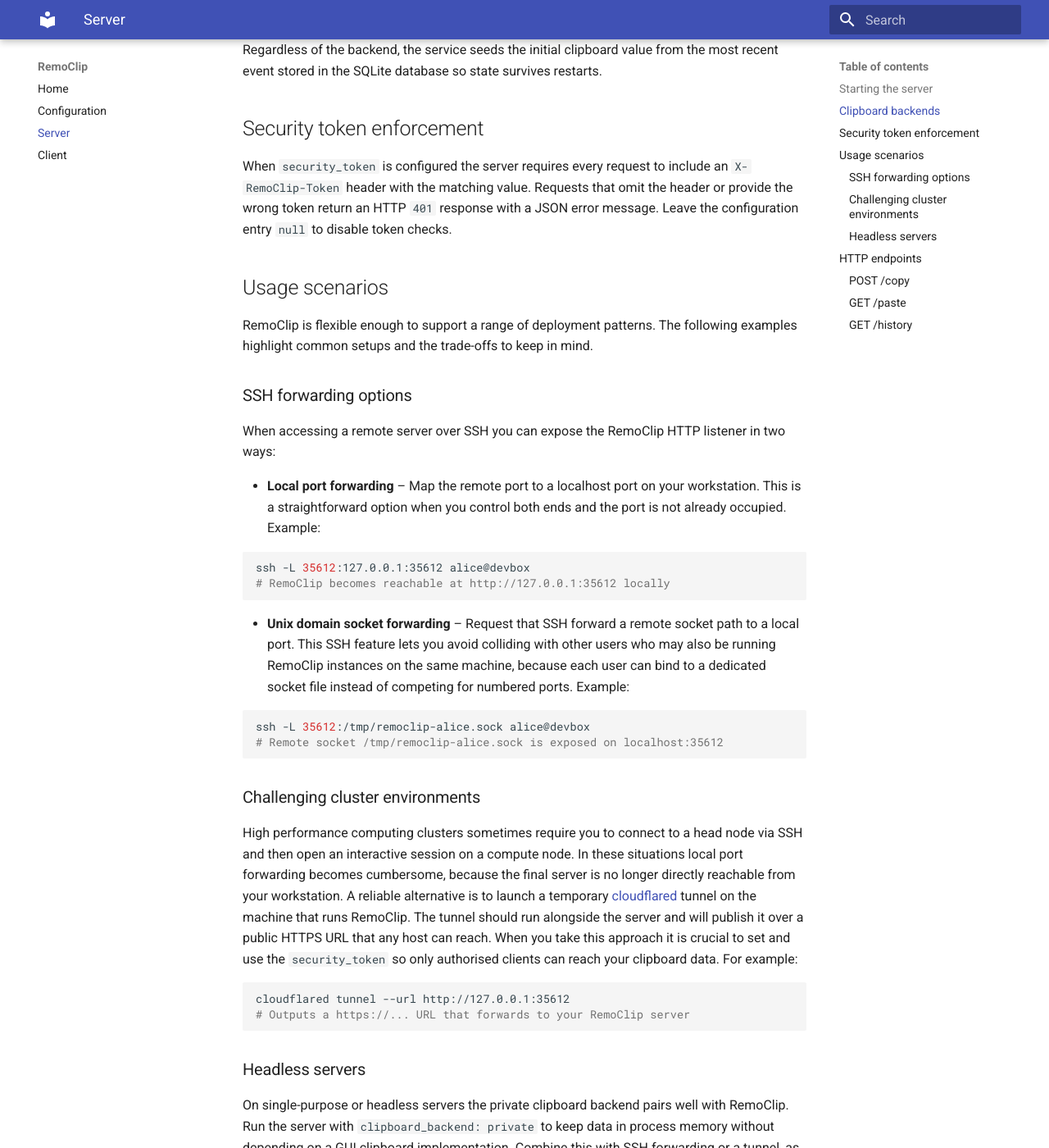
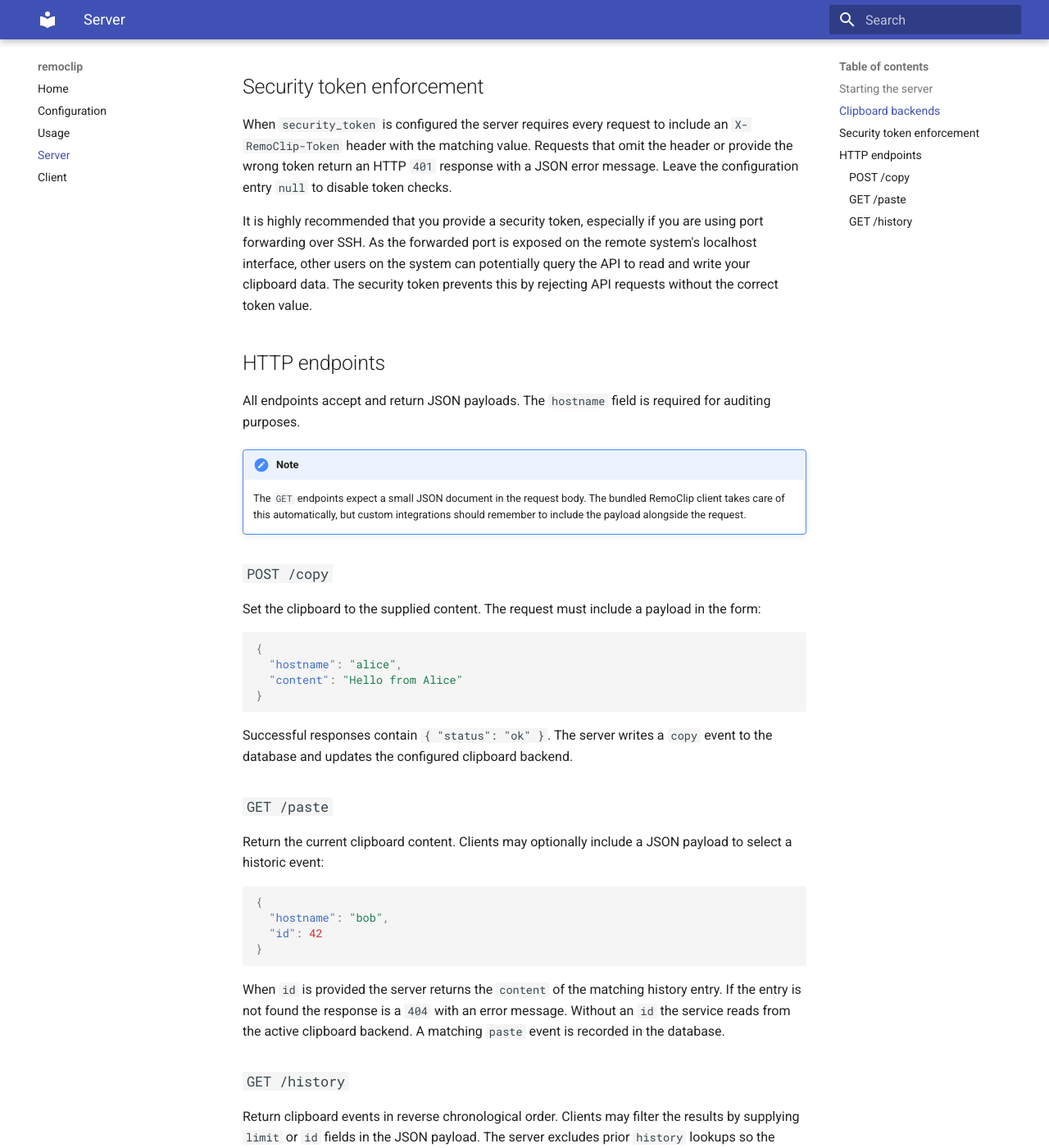
Before and after one commit to jeffjjohnston/remoclip, an MkDocs documentation site: the page built from docs/server.md, in a window 1280 px wide and 1400 px high, scrolled down 840 px. Shown: the whole window at 82% size. Built offline with MkDocs 1.6.1 and Material for MkDocs 9.7.7, drawn with Linux system fonts in a browser that asks for light colours; some of the changed text lies outside the part shown.

Commit message:
Docs update

````diff
--- a/docs/server.md
+++ b/docs/server.md
@@ -1,8 +1,6 @@
 # Server
 
-The `remoclip_server` entry point runs a Flask application that exposes a small
-HTTP API for clipboard operations. This page describes how to run the server,
-what each endpoint does, and how logging and persistence work.
+The `remoclip_server` provides a small HTTP API for clipboard operations. This page describes how to run the server, what each endpoint does, and how logging and persistence work.
 
 ## Starting the server
 
@@ -19,83 +17,25 @@
 ```
 
 Access logs are streamed to standard output using a structured format that
-includes the remote address, HTTP method, path, and response status. This makes
-it easy to spot failing requests in real time.
+includes the remote address, HTTP method, path, and response status.
 
 ## Clipboard backends
 
 The server initialises a clipboard backend when it starts:
 
 - **System backend** – integrates with the host clipboard via `pyperclip`. This
-  is selected when `clipboard_backend: system` and `pyperclip` is available.
-- **Private backend** – stores clipboard contents in memory. The server falls
-  back to this backend automatically when the system clipboard is unavailable
-  or when `clipboard_backend: private` is set.
+  is selected when the configuration specifies `server.clipboard_backend: system`.
+- **Private backend** – stores clipboard contents in memory when `clipboard_backend: private` is set. This can be useful when you run the server on a headless system with no GUI-provided clipboard.
 
-Regardless of the backend, the service seeds the initial clipboard value from
+With the prviate backend, the service seeds the initial clipboard value from
 the most recent event stored in the SQLite database so state survives restarts.
 
 ## Security token enforcement
 
-When `security_token` is configured the server requires every request to include
-an `X-RemoClip-Token` header with the matching value. Requests that omit the
-header or provide the wrong token return an HTTP `401` response with a JSON error
-message. Leave the configuration entry `null` to disable token checks.
+When `security_token` is configured the server requires every request to include an `X-RemoClip-Token` header with the matching value. Requests that omit the header or provide the wrong token return an HTTP `401` response with a JSON error message. Leave the configuration entry `null` to disable token checks.
 
-## Usage scenarios
+It is highly recommended that you provide a security token, especially if you are using port forwarding over SSH. As the forwarded port is exposed on the remote system's localhost interface, other users on the system can potentially query the API to read and write your clipboard data. The security token prevents this by rejecting API requests without the correct token value.
 
-RemoClip is flexible enough to support a range of deployment patterns. The
-following examples highlight common setups and the trade-offs to keep in mind.
-
-### SSH forwarding options
-
-When accessing a remote server over SSH you can expose the RemoClip HTTP
-listener in two ways:
-
-- **Local port forwarding** – Map the remote port to a localhost port on your
-  workstation. This is a straightforward option when you control both ends and
-  the port is not already occupied. Example:
-
-  ```bash
-  ssh -L 35612:127.0.0.1:35612 alice@devbox
-  # RemoClip becomes reachable at http://127.0.0.1:35612 locally
-  ```
-
-- **Unix domain socket forwarding** – Request that SSH forward a remote socket
-  path to a local port. This SSH feature lets you avoid colliding with other
-  users who may also be running RemoClip instances on the same machine, because
-  each user can bind to a dedicated socket file instead of competing for numbered
-  ports. Example:
-
-  ```bash
-  ssh -L 35612:/tmp/remoclip-alice.sock alice@devbox
-  # Remote socket /tmp/remoclip-alice.sock is exposed on localhost:35612
-  ```
-
-### Challenging cluster environments
-
-High performance computing clusters sometimes require you to connect to a head
-node via SSH and then open an interactive session on a compute node. In these
-situations local port forwarding becomes cumbersome, because the final server is
-no longer directly reachable from your workstation. A reliable alternative is to
-launch a temporary [cloudflared](https://github.com/cloudflare/cloudflared)
-tunnel on the machine that runs RemoClip. The tunnel should run alongside the
-server and will publish it over a public HTTPS URL that any host can reach. When
-you take this approach it is crucial to set and use the `security_token` so only
-authorised clients can reach your clipboard data. For example:
-
-```bash
-cloudflared tunnel --url http://127.0.0.1:35612
-# Outputs a https://... URL that forwards to your RemoClip server
-```
-
-### Headless servers
-
-On single-purpose or headless servers the private clipboard backend pairs well
-with RemoClip. Run the server with `clipboard_backend: private` to keep data in
-process memory without depending on a GUI clipboard implementation. Combine this
-with SSH forwarding or a tunnel, as described above, to access the clipboard from
-your main workstation.
 
 ## HTTP endpoints
 
--- /dev/null
+++ b/docs/usage.md
@@ -0,0 +1,44 @@
+## Usage scenarios
+
+`remoclip` is flexible enough to support a range of deployment patterns. The
+following examples highlight common setups.
+
+### SSH forwarding
+
+When accessing a remote server over SSH you can expose the `remoclip` server in two ways:
+
+   - **Local port forwarding** – Map a remote port to the server's port. This is a straightforward option when you control both ends and the port is not already occupied. Example:
+   ```bash
+   ssh -L 35612:127.0.0.1:35612 alice@devbox
+   # remoclip becomes reachable at http://127.0.0.1:35612 locally
+   ```
+
+   - **Unix domain socket forwarding** – SSH can forward a remote socket path to a local port. This feature lets you avoid colliding with other users who may also be running `remoclip` instances on the same machine, because each user can bind to a dedicated socket file instead of competing for numbered ports. Example:
+   ```bash
+   ssh -R /tmp/remoclip-alice.sock:127.0.0.1:35612 alice@devbox
+   ```
+   Ensure that the client is configured to use the socket:
+   ```yaml title="~/.remoclip.yaml"
+   client:
+       socket: /tmp/remoclip-alice.sock
+   ```
+
+### Challenging cluster environments
+
+High performance computing clusters generally require you to connect to a head node via SSH and then open an interactive session on a compute node. In these situations local port forwarding becomes cumbersome, because the final server is often not directly reachable from your workstation. A possible alternative is to launch a temporary [cloudflared](https://github.com/cloudflare/cloudflared) tunnel on your workstation. The tunnel can publish the `remoclip_server` localhost URL over a public HTTPS endpoint. When you take this approach it is crucial to set and use the `security_token` so only authorised clients can access your clipboard data. For example:
+
+```bash
+cloudflared tunnel --url http://127.0.0.1:35612
+# Outputs a https://... URL that forwards to your remoclip server
+```
+
+Update your client configuration to use the Cloudflare tunnel URL:
+
+```yaml title="~/.remoclip.yaml"
+client:
+    url: "https://..."
+```
+
+### Headless servers
+
+If you want to run the `remoclip_server` on a system without a native clipboard, which is often a headless server, you can use the
--- a/mkdocs.yaml
+++ b/mkdocs.yaml
@@ -1,8 +1,9 @@
-site_name: RemoClip
-site_description: Clipboard synchronisation service and CLI documentation
+site_name: remoclip
+site_description: Local and remote CLI access to your clipboard
 nav:
   - Home: index.md
   - Configuration: configuration.md
+  - Usage: usage.md
   - Server: server.md
   - Client: client.md
 theme:
````
Also changed, not shown: docs/configuration.md (+3 -22 lines), docs/index.md (+14 -43 lines), 1 other file.
